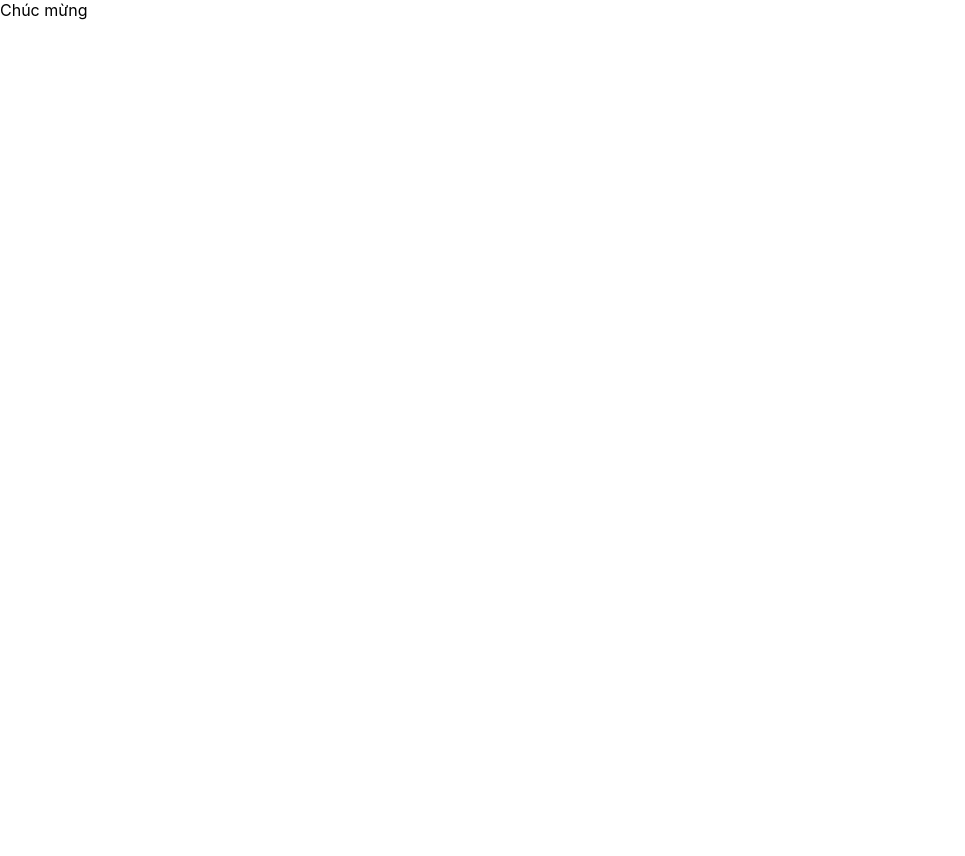
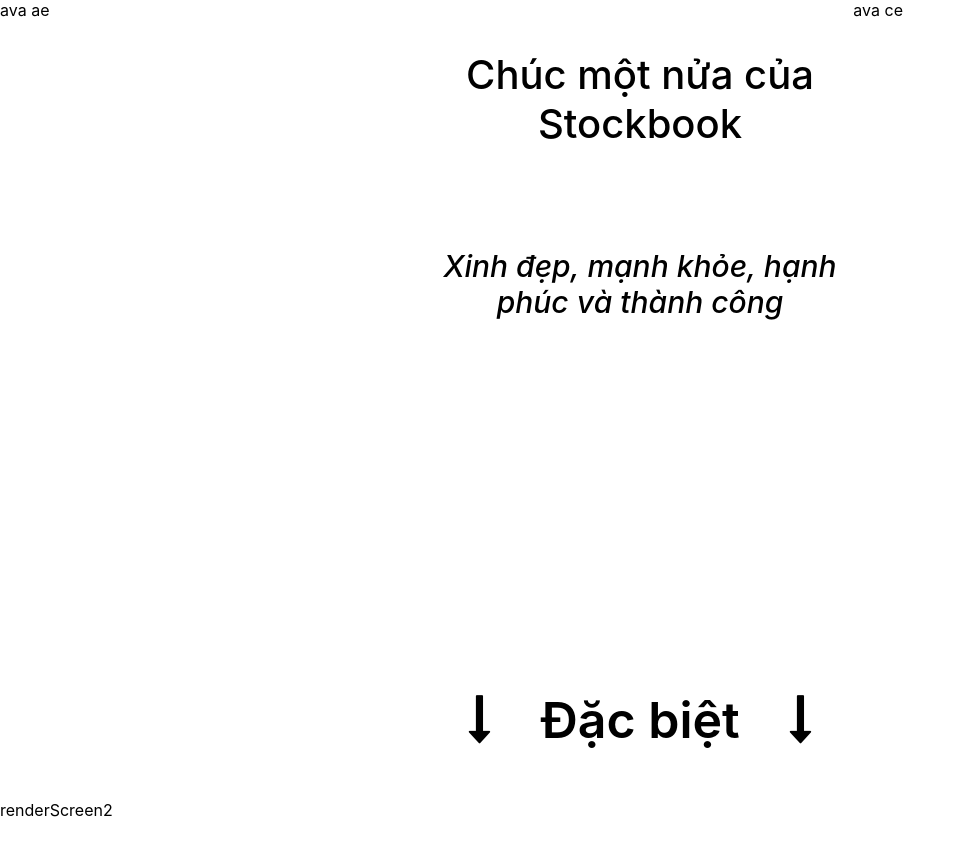
Before and after one commit to hungvm90/aesb, a React (Create React App) app: page /chuc-mung in a window 1280 px wide. Shown: the top 856 px of the page, without its empty margins (0-965 px from the left). Before the commit the page ends 800 px from the top, so only its background shows below. Built offline with nearby package versions, Linux system fonts and the light colour scheme.

Commit message:
add screen success 1

```diff
--- a/public/index.html
+++ b/public/index.html
@@ -13,6 +13,7 @@
       user's mobile device or desktop. See https://developers.google.com/web/fundamentals/web-app-manifest/
     -->
     <link rel="manifest" href="%PUBLIC_URL%/manifest.json" />
+    <link rel="stylesheet" href="https://cdnjs.cloudflare.com/ajax/libs/font-awesome/4.7.0/css/font-awesome.min.css"/>
     <!--
       Notice the use of %PUBLIC_URL% in the tags above.
       It will be replaced with the URL of the `public` folder during the build.
--- a/src/Homepage.js
+++ b/src/Homepage.js
@@ -2,6 +2,7 @@ import React from "react";
 import _ from "lodash";
 
 import avaHai from "./static/avaHai.jpg";
+import avaHung from "./static/avaHung.jpg";
 import styles from "./Homepage.styles";
 
 function xoaDau(str) {
@@ -90,11 +91,16 @@ class Homepage extends React.Component {
   }
 
   renderGroupFail() {
-    return <div>Sai rồi kưng ơi</div>;
+    return (
+      <div style={styles.wrapperPage}>
+        <img style={styles.avatar} src={avaHung} alt="Hung's avatar" />
+        <div style={styles.wrapperInputName}>Sai rồi kưng ơi</div>
+      </div>
+    );
   }
 
-  renderContentPage() {
-    const { name, isFail } = this.state;
+  renderInputName() {
+    const { name } = this.state;
     return (
       <div style={styles.wrapperPage}>
         <img style={styles.avatar} src={avaHai} alt="Hai's avatar" />
@@ -108,16 +114,17 @@ class Homepage extends React.Component {
             onKeyPress={this.onKeyPress}
           />
         </div>
-        {isFail ? this.renderGroupFail() : null}
       </div>
     );
   }
 
   render() {
+    const { isFail } = this.state;
     return (
       <div style={styles.container}>
         <h1 style={styles.title}>Stockbook 08/03/2019</h1>
-        {this.renderContentPage()}
+        {this.renderInputName()}
+        {isFail ? this.renderGroupFail() : null}
       </div>
     );
   }
--- a/src/Homepage.styles.js
+++ b/src/Homepage.styles.js
@@ -21,7 +21,8 @@ export default {
     borderRadius: 60
   },
   wrapperInputName: {
-    marginLeft: 30
+    marginLeft: 30,
+    width: "50%"
   },
   labelInput: {
     marginBottom: 10,
--- a/src/Success.js
+++ b/src/Success.js
@@ -1,97 +1,60 @@
 import React from "react";
-import { createBrowserHistory } from "history";
 import _ from "lodash";
 
-const history = createBrowserHistory();
-
-function xoaDau(str) {
-  str = str.replace(/à|á|ạ|ả|ã|â|ầ|ấ|ậ|ẩ|ẫ|ă|ằ|ắ|ặ|ẳ|ẵ/g, "a");
-  str = str.replace(/è|é|ẹ|ẻ|ẽ|ê|ề|ế|ệ|ể|ễ/g, "e");
-  str = str.replace(/ì|í|ị|ỉ|ĩ/g, "i");
-  str = str.replace(/ò|ó|ọ|ỏ|õ|ô|ồ|ố|ộ|ổ|ỗ|ơ|ờ|ớ|ợ|ở|ỡ/g, "o");
-  str = str.replace(/ù|ú|ụ|ủ|ũ|ư|ừ|ứ|ự|ử|ữ/g, "u");
-  str = str.replace(/ỳ|ý|ỵ|ỷ|ỹ/g, "y");
-  str = str.replace(/đ/g, "d");
-  str = str.replace(/À|Á|Ạ|Ả|Ã|Â|Ầ|Ấ|Ậ|Ẩ|Ẫ|Ă|Ằ|Ắ|Ặ|Ẳ|Ẵ/g, "A");
-  str = str.replace(/È|É|Ẹ|Ẻ|Ẽ|Ê|Ề|Ế|Ệ|Ể|Ễ/g, "E");
-  str = str.replace(/Ì|Í|Ị|Ỉ|Ĩ/g, "I");
-  str = str.replace(/Ò|Ó|Ọ|Ỏ|Õ|Ô|Ồ|Ố|Ộ|Ổ|Ỗ|Ơ|Ờ|Ớ|Ợ|Ở|Ỡ/g, "O");
-  str = str.replace(/Ù|Ú|Ụ|Ủ|Ũ|Ư|Ừ|Ứ|Ự|Ử|Ữ/g, "U");
-  str = str.replace(/Ỳ|Ý|Ỵ|Ỷ|Ỹ/g, "Y");
-  str = str.replace(/Đ/g, "D");
-  return str;
-}
-
-const temp = {
-  huyenho: ["hothihuyen", "huyen", "huyenho", "huyenht"],
-  linhhoai: ["tranhoailinh", "linhhoai", "linhcoi"],
-  linhkim: ["trankimlinh", "linhkim", "linhbe"],
-  thuychip: ["phamthithuy", "thuy", "thuychip"],
-  mai: ["daothanhmai", "daothithanhmai", "mai", "maipattie"],
-  van: ["chuthikhanhvan", "chukhanhvan", "van", "hanhat", "ngaynanglen"],
-  trang: [
-    "nguyencaothuytrang",
-    "trang",
-    "caotrang",
-    "trangkhongthap",
-    "trangcho",
-    "trangchoa"
-  ]
-};
-
-const checker = {};
-_.forEach(temp, (arr, key) => {
-  _.forEach(arr, name => {
-    checker[name] = key;
-  });
-});
-
-function checkIsNamePass(fullName) {
-  if (!fullName) return false;
-  const name = xoaDau(fullName)
-    .toLowerCase()
-    .replace(/\s/g, "");
-  return checker[name];
-}
+import styles from "./Success.styles";
 
 class Homepage extends React.Component {
   constructor(props) {
     super(props);
 
-    this.state = {
-      name: ""
-    };
-
-    this.onChangeName = this.onChangeName.bind(this);
-    this.onKeyPress = this.onKeyPress.bind(this);
-    this.handleProcess = this.handleProcess.bind(this);
+    this.state = {};
   }
 
-  onChangeName(event) {
-    this.setState({ name: event.target.value });
+  renderGroupAvatarAE() {
+    return <div style={styles.groupAvaLeft}>ava ae</div>;
   }
 
-  onKeyPress(event) {
-    if (event.key === "Enter") {
-      this.handleProcess();
-    }
+  renderGroupAvatarCE() {
+    return <div style={styles.groupAvaRight}>ava ce</div>;
   }
 
-  handleProcess() {
-    const nickname = checkIsNamePass(this.state.name);
-    if (nickname) {
-      history.push("/chuc-mung");
-      return;
-    }
-    console.log("mylog handleProcess");
-    console.log(
-      "mylog nickname của bạn là: ",
-      checkIsNamePass(this.state.name)
+  renderContentWish() {
+    return (
+      <div style={styles.groupWish}>
+        <div style={styles.wrapperWish}>
+          <div style={styles.textWish1}>Chúc một nửa của Stockbook</div>
+          <div style={styles.textWish2}>Xinh đẹp, mạnh khỏe, hạnh phúc và thành công</div>
+        </div>
+        <div style={styles.groupDacBiet}>
+          <i className="fa fa-long-arrow-down" style={styles.iconDown}/>
+          <div style={styles.textDacBiet}>Đặc biệt</div>
+          <i className="fa fa-long-arrow-down" style={styles.iconDown}/>
+        </div>
+      </div>
     );
   }
 
+  renderScreen1() {
+    return (
+      <div style={styles.screen1}>
+        {this.renderGroupAvatarAE()}
+        {this.renderContentWish()}
+        {this.renderGroupAvatarCE()}
+      </div>
+    );
+  }
+
+  renderScreen2() {
+    return <div style={styles.screen2}>renderScreen2</div>;
+  }
+
   render() {
-    return <div>Chúc mừng</div>;
+    return (
+      <div style={styles.container}>
+        {this.renderScreen1()}
+        {this.renderScreen2()}
+      </div>
+    );
   }
 }
 
--- /dev/null
+++ b/src/Success.styles.js
@@ -0,0 +1,55 @@
+export default {
+  container: {},
+  screen1: {
+    width: "100vw",
+    minHeight: "100vh",
+    display: "flex",
+    flexDirection: "row"
+  },
+  screen2: {
+    width: "100vw",
+    minHeight: "100vh"
+  },
+  groupAvaLeft: {
+    flex: 1
+  },
+  groupAvaRight: {
+    flex: 1
+  },
+  groupWish: {
+    flex: 1,
+    display: "flex",
+    flexDirection: "column"
+  },
+  wrapperWish: {
+    flex: 2
+  },
+  textWish1: {
+    marginTop: 50,
+    fontSize: 40,
+    fontWeight: "500",
+    textAlign: "center"
+  },
+  textWish2: {
+    marginTop: 100,
+    fontSize: 30,
+    fontWeight: 500,
+    fontStyle: "italic",
+    textAlign: "center"
+  },
+  groupDacBiet: {
+    flex: 0.5,
+    display: "flex",
+    flexDirection: "row",
+    alignItems: "center",
+    justifyContent: "center"
+  },
+  iconDown: {
+    fontSize: 50
+  },
+  textDacBiet: {
+    fontSize: 50,
+    fontWeight: 600,
+    margin: "0 50px"
+  }
+};
```
